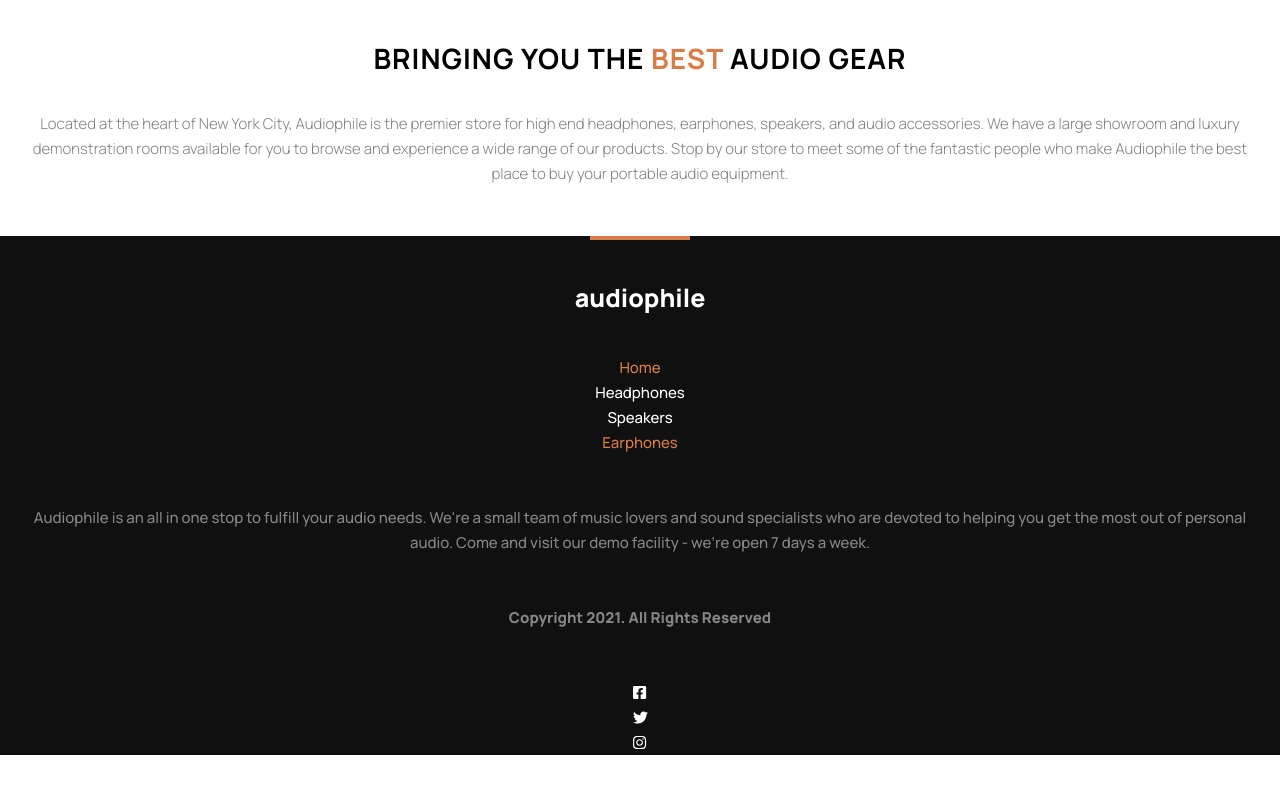
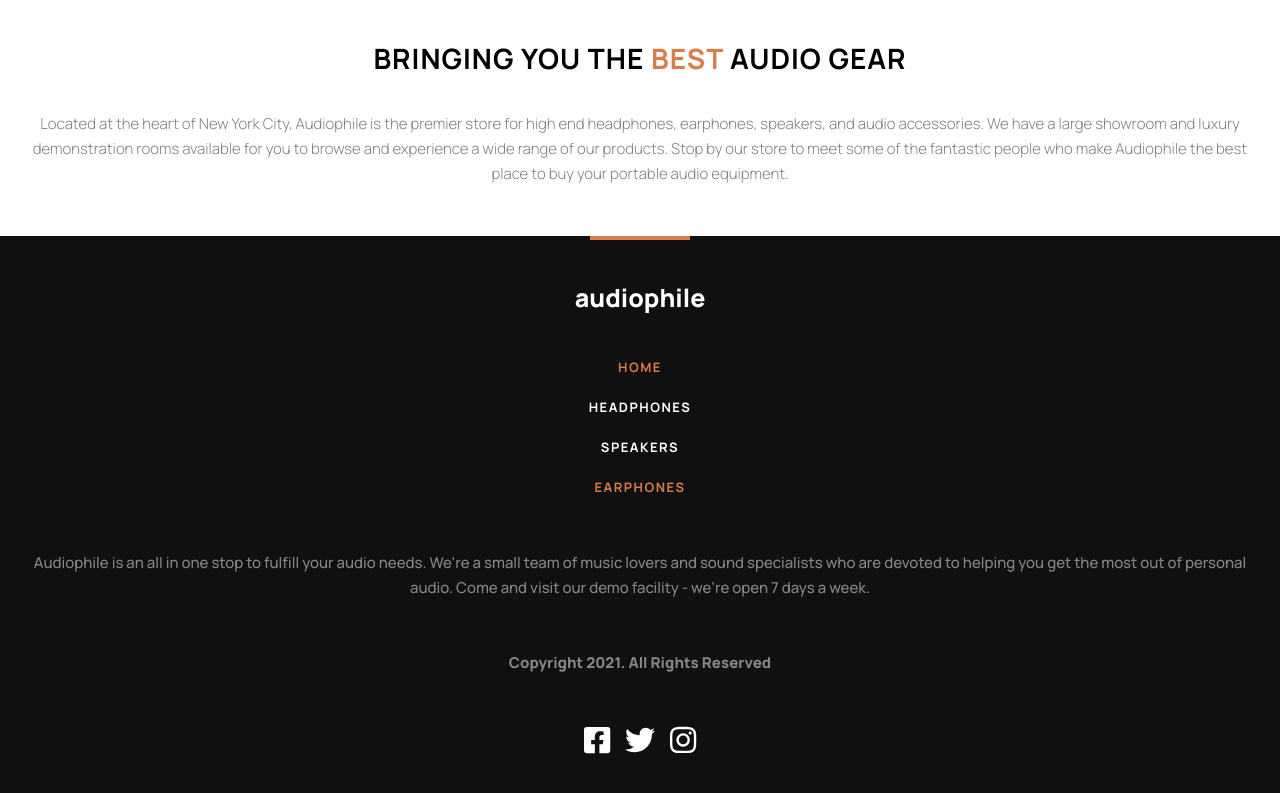
Before and after one commit to sudo-ditto/audiophile-ecommerce, a React (Create React App) app: page /products/earphones in a window 1280 px wide. Shown: the part 2676-3469 px from the top of the page. Before the commit the page ends 3431 px from the top, so only its background shows below. Built offline with nearby package versions, Linux system fonts and the light colour scheme.

Commit message:
Added styles to main navigation

```diff
--- a/src/assets/sass/3-basics/_typography.scss
+++ b/src/assets/sass/3-basics/_typography.scss
@@ -95,7 +95,15 @@ h3 {
     }
 }
 
-
+// FOOTER
 .copyright {
     font-weight: 800;
 }
+
+.main-nav {
+    font-weight: 700;
+    font-size: 13px;
+    letter-spacing: 1.5px;
+    li {
+    }
+}
--- /dev/null
+++ b/src/assets/sass/5-modules/_mainNavigation.scss
@@ -0,0 +1,9 @@
+.main-nav {
+    text-transform: uppercase;
+
+    li {
+        &:not(:last-child) {
+            margin-bottom: 15px;
+        }
+    }
+}
--- a/src/assets/sass/6-pages/_footer.scss
+++ b/src/assets/sass/6-pages/_footer.scss
@@ -1,6 +1,5 @@
 footer {
     text-align      : center;
-    padding-bottom  : 25px;
     background-color: $footerBgColor;
 
 
@@ -27,11 +26,24 @@ footer {
         opacity: .5;
     }
 
-    .copyright {
-        margin: 50px 0;
-    }
+    .footer-end {
+        padding-bottom: 40px;
 
-    .footer-social {
+        .copyright {
+            margin: 50px 0;
+        }
 
+        .footer-social {
+            ul {
+                @include flexItem(center, center, row);
+                font-size: 30px;
+
+                li {
+                    &:not(:last-child) {
+                        margin-right: 15px;
+                    }
+                }
+            }
+        }
     }
 }
--- a/src/assets/sass/main.scss
+++ b/src/assets/sass/main.scss
@@ -26,6 +26,7 @@
 @import '5-modules/_productData';
 @import '5-modules/_productCategory';
 @import '5-modules/_aboutAudiophile';
+@import '5-modules/_mainNavigation';
 
 //  6 - PAGES
 @import '6-pages/_header';
```
